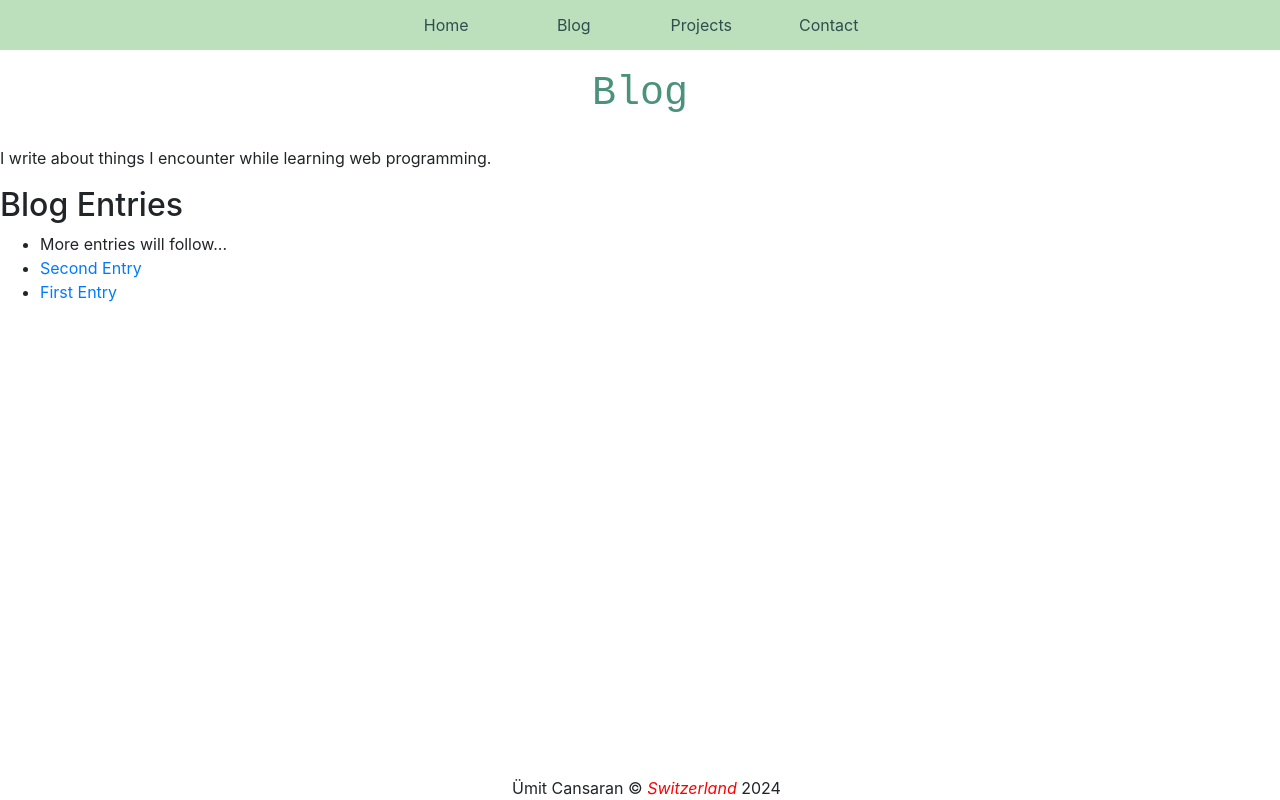
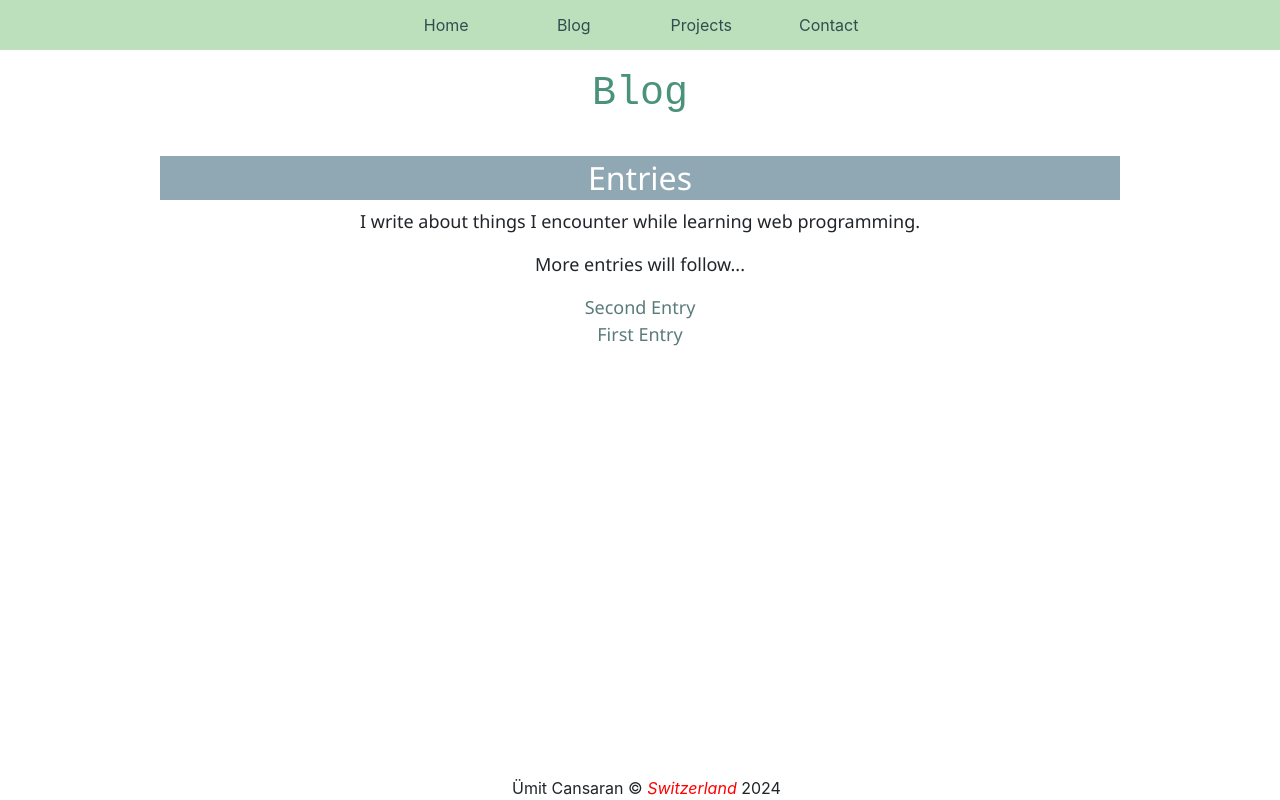
Before and after one commit to umitcansaran/portfolio, a plain HTML site: page blog/index.html in a window 1280 px wide. Drawn offline with nearby package versions, Linux system fonts and the light colour scheme.

Commit message:
Add styling and update page content

```diff
--- a/blog/index.html
+++ b/blog/index.html
@@ -23,23 +23,23 @@
     <!-- Navigation bar -->
     <script id="nav" src="/nav.js"></script>
 
-    <h1 class="title" >Blog</h1>
+    <h1 class="title">Blog</h1>
 
-    <p>I write about things I encounter while learning web programming.</p>
+    <div class="blog-content">
+      <h2 class="entries-heading">Entries</h2>
+      <p>I write about things I encounter while learning web programming.</p>
 
-    <h2>Blog Entries</h2>
+      <p>More entries will follow...</p>
 
-    <!-- Here will be a list of all the blog entries. -->
-    <ul>
-      <li>More entries will follow...</li>
-      <li><a href="second-entry/">Second Entry</a></li>
-      <li><a href="first-entry/">First Entry</a></li>
-    </ul>
+      <a href="second-entry/" style="color: rgb(91, 123, 123)">Second Entry</a
+      ><br />
+      <a href="first-entry/" style="color: rgb(91, 123, 123)">First Entry</a>
+    </div>
     <footer>
-        Ümit Cansaran &#169;
-        <em style="color: red"> Switzerland</em>
-        2024
-      </footer>
+      Ümit Cansaran &#169;
+      <em style="color: red"> Switzerland</em>
+      2024
+    </footer>
 
     <!-- jQuery first, then Popper.js -->
     <script
--- a/main.css
+++ b/main.css
@@ -10,7 +10,7 @@ h2.main-title,
 }
 
 h2.main-heading {
-  background-color: #607d8b;
+  background-color: #90a8b4;
   color: #ffffff;
   text-align: center;
   border-radius: 100% / 0%;
@@ -81,18 +81,32 @@ a:active {
   justify-content: center;
 }
 
-.main-content {
+.main-content,
+.blog-content,
+.entry-container {
   width: 75%;
   margin: 0 auto;
-  font-family: 'Segoe UI', Tahoma, Geneva, Verdana, sans-serif;
+  font-family: "Segoe UI", Tahoma, Geneva, Verdana, sans-serif;
   font-size: large;
   padding-top: 10px;
 }
 
+.blog-content {
+  text-align: center;
+}
+
 footer {
+  text-align: center;
+  position: absolute;
+  bottom: 0;
+  left: 40%;
+  z-index: 10;
+}
+
+.entries-heading {
+    background-color: #90a8b4;
+    color: #ffffff;
     text-align: center;
-    position: absolute;
-    bottom: 0;
-    left: 40%;
-    z-index: 10;
+    border-radius: 100% / 0%;
+    padding: 3px;
 }
```
Also changed, not shown: blog/first-entry/index.html (+7 -4 lines), blog/second-entry/index.html (+4 -1 lines), contact/index.html (+3 -5 lines), index.html (+1 -1 lines), projects/index.html (+1 -0 lines).
